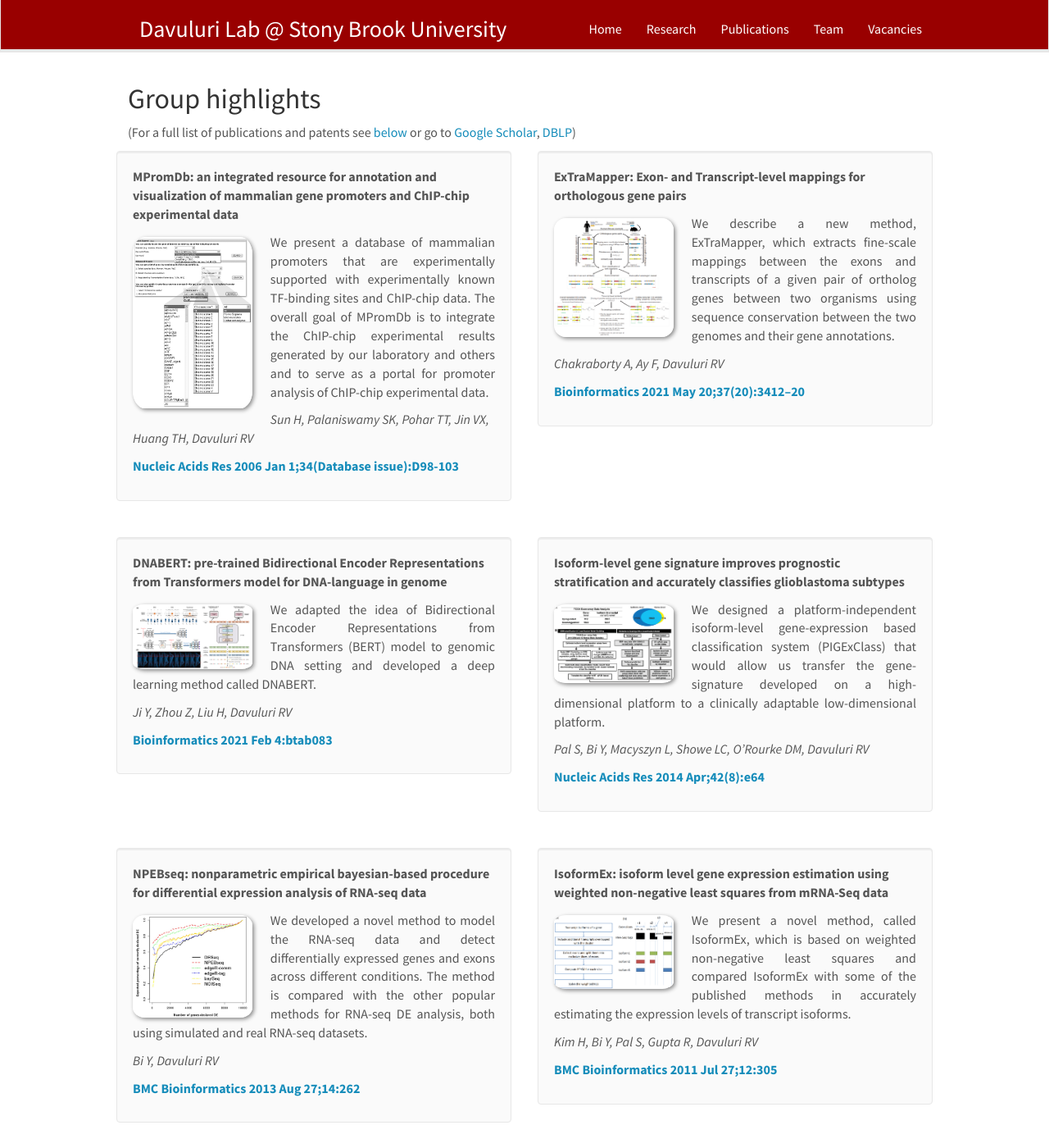
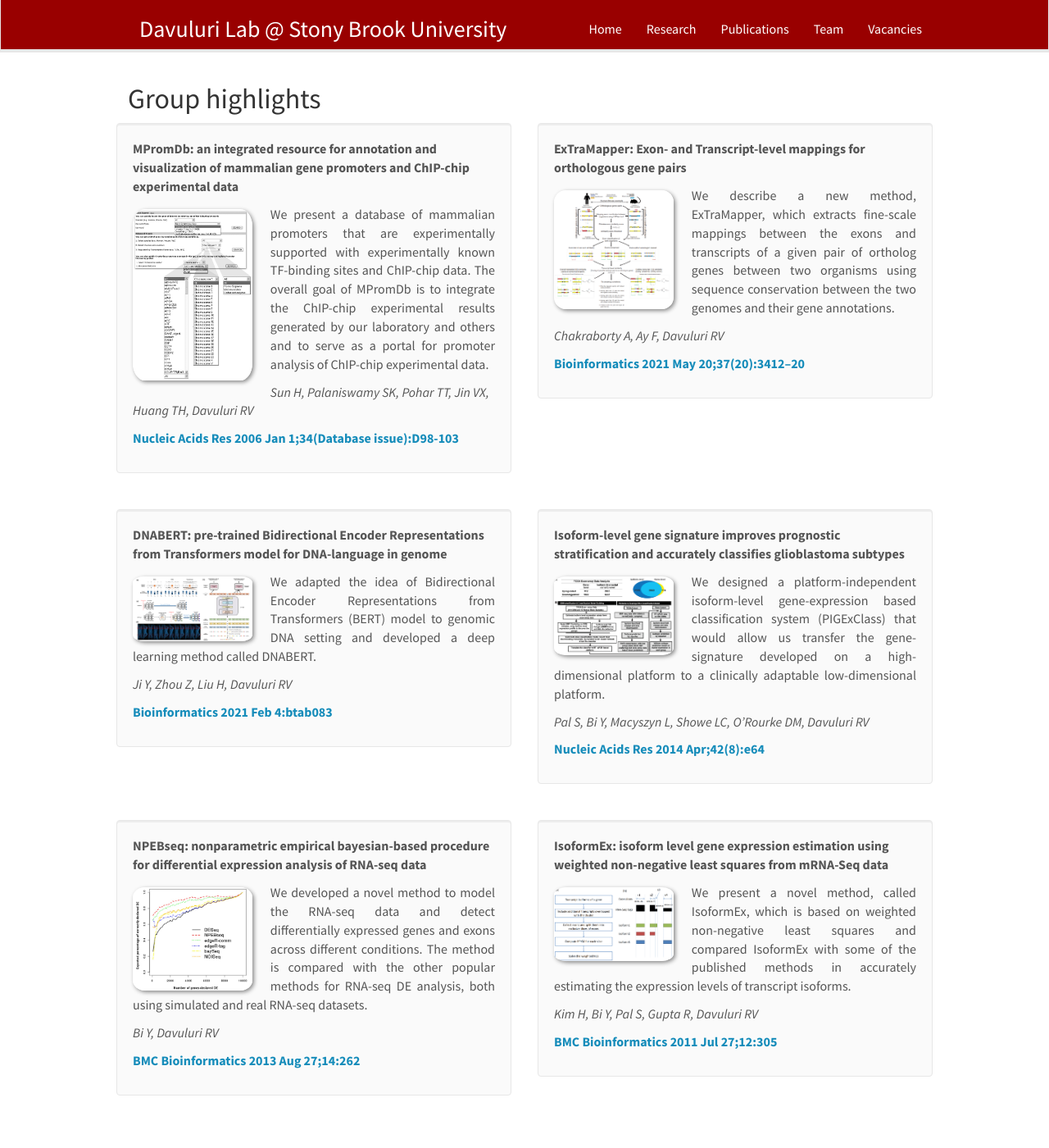
Before and after one commit to DavuluriLab/DavuluriLab.github.io, a Jekyll site: the page built from _pages/publications.md, in a window 1280 px wide and 1400 px high. Shown: the whole window at 82% size. Built offline with Jekyll 4.4.1, drawn with Linux system fonts in a browser that asks for light colours; nearby versions of some CDN libraries; some of the changed text lies outside the part shown.

Commit message:
Update publications.md

```diff
--- a/_pages/publications.md
+++ b/_pages/publications.md
@@ -8,8 +8,6 @@ permalink: /publications/
 
 
 ## Group highlights
-
-(For a full list of publications and patents see [below](#full-list-of-publications) or go to [Google Scholar](https://scholar.google.com/citations?user=X0saPWYAAAAJ), [DBLP](https://dblp.org/pid/55/2246.html))
 
 {% assign number_printed = 0 %}
 {% for publi in site.data.publist %}
@@ -49,7 +47,7 @@ permalink: /publications/
 
 <p> &nbsp; </p>
 
-## Full List of publications
+## Publications
 
 {% for publi in site.data.publist %}
 
```
Also changed, not shown: other parts of _pages/publications.md (+2 -0 lines).
